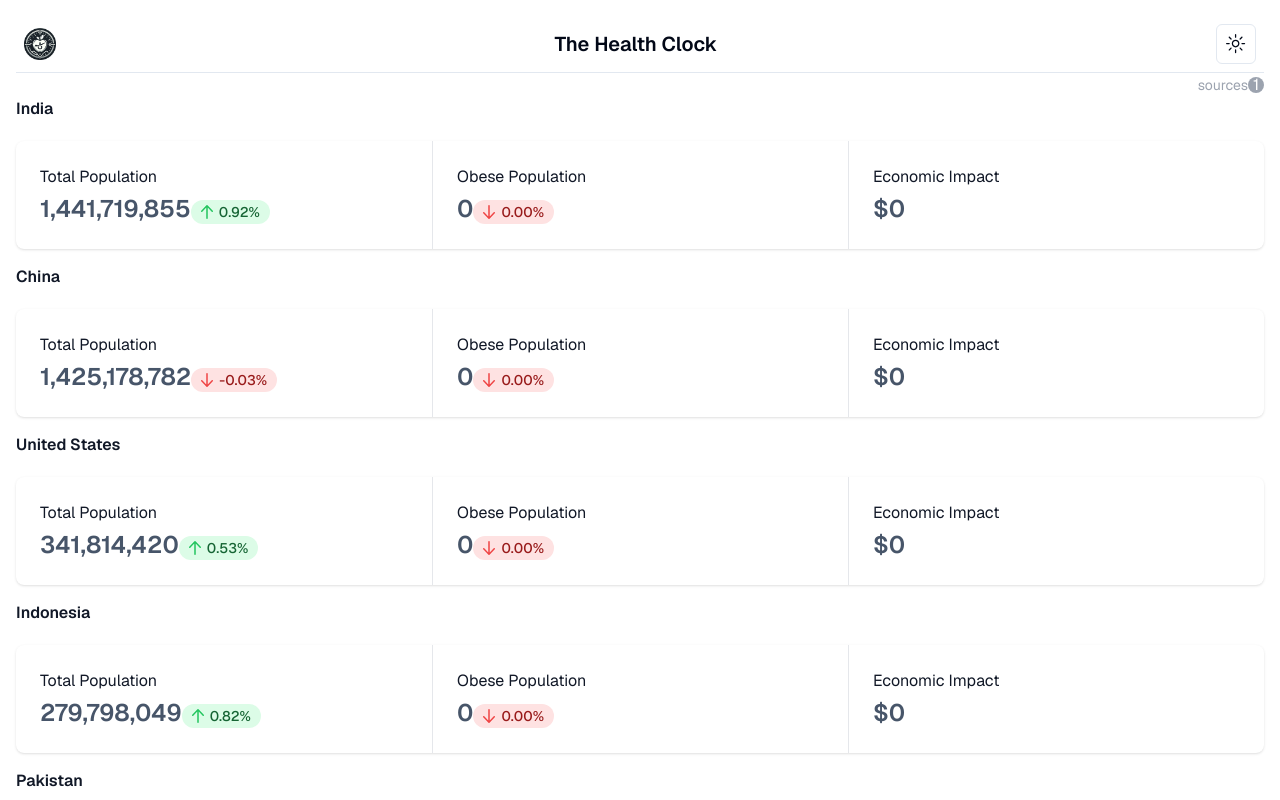
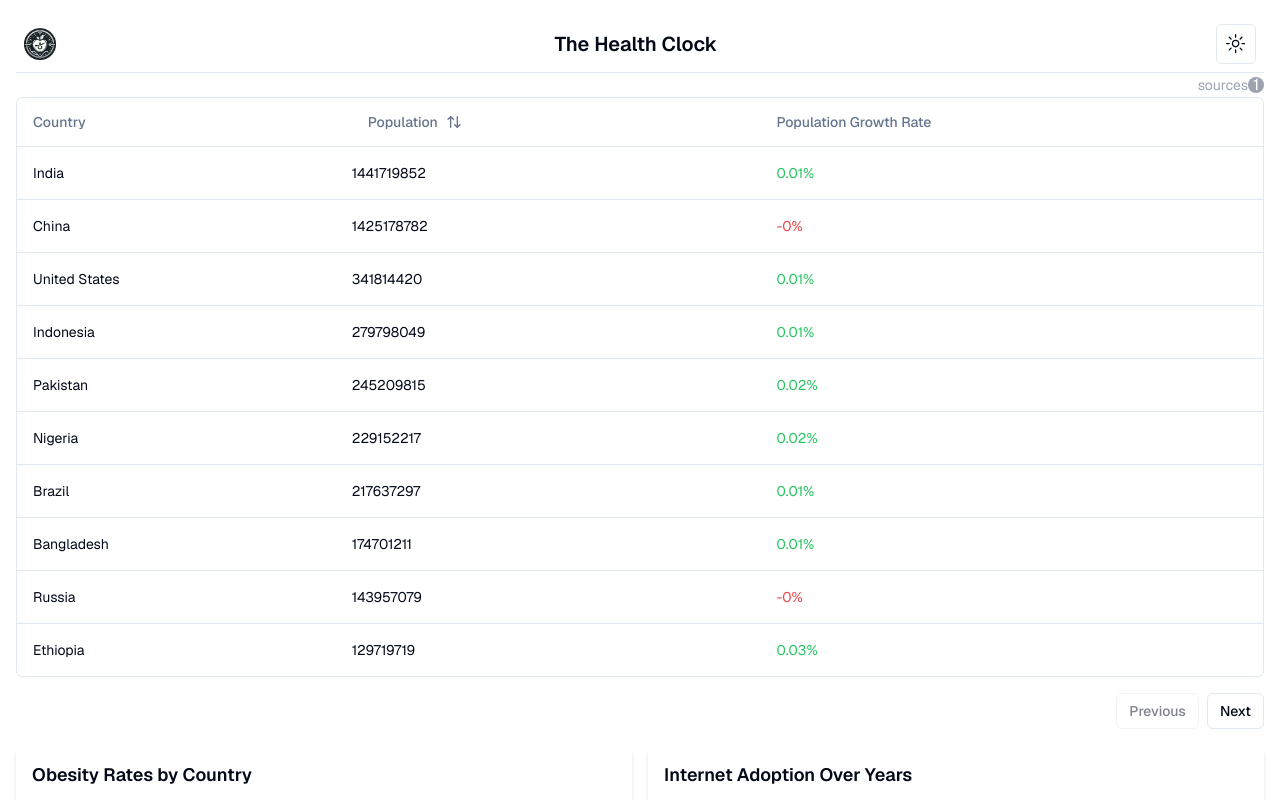
Before and after one commit to ParkerRex/crazyhealthstats.com, a Next.js app: page / in a window 1280 px wide. Shown: the top 800 px of the page. Built offline with nearby package versions, Linux system fonts and the light colour scheme.

Commit message:
removed the loop through, added table with pagination

```diff
--- a/src/app/page.tsx
+++ b/src/app/page.tsx
@@ -1,19 +1,20 @@
 
 "use client";
-
+import { CountryData, columns } from "../components/columns"
 import { useEffect, useState } from 'react';
 import AreaChartHero from '../components/AreaChartHero';
 import BarChartHero from '../components/BarChartHero';
 import { fetchClientData } from '../utils/fetchData';
-import ObesityCounter from '@/components/obesitycounter';
 import countryObesityJson from "../../public/data/obesity_country_percentage.json";
 import Image from 'next/image';
 import { ModeToggle } from '@/components/ToggleTheme';
+import { DataTable } from '@/components/data-table';
 
 export default function Home() {
   const [internetAdoptionData, setInternetAdoptionData] = useState([]);
   const [obesityData, setObesityData] = useState([]);
   const [depressionData, setDepressionData] = useState([]);
+  const [countryData, setCountryData] = useState([]);
 
   useEffect(() => {
     async function fetchData() {
@@ -21,9 +22,11 @@ export default function Home() {
         const internetData = await fetchClientData('/data/internet_adoption.json');
         const obesityData = await fetchClientData('/data/obesity.json');
         const depressionData = await fetchClientData('/data/depression.json');
+        const countryData = await fetchClientData('/data/combined-data.json');
         setInternetAdoptionData(internetData);
         setObesityData(obesityData);
         setDepressionData(depressionData);
+        setCountryData(countryData);
       } catch (error) {
         console.error('Failed to fetch data:', error);
       }
@@ -45,7 +48,9 @@ export default function Home() {
           <a className="text-white" href="https://worldpopulationreview.com/"> 1</a>
         </button>
       </div>
-      <ObesityCounter />
+      <div>
+        <DataTable columns={columns} data={countryData} />
+      </div>
 
       <div className="grid grid-cols-1 md:grid-cols-2 gap-4">
         <div className="space-y-4">
--- /dev/null
+++ b/src/components/columns.tsx
@@ -0,0 +1,60 @@
+"use client";
+
+import { useState, useEffect } from "react";
+import { ColumnDef } from "@tanstack/react-table"
+import { Button } from "@/components/ui/button"
+import { ArrowUpDown, MoreHorizontal } from "lucide-react";
+
+import {
+  DropdownMenu,
+  DropdownMenuContent,
+  DropdownMenuItem,
+  DropdownMenuLabel,
+  DropdownMenuSeparator,
+  DropdownMenuTrigger,
+} from "@/components/ui/dropdown-menu"
+
+import { cn } from "@/lib/utils";
+import rawData from "../../public/data/combined-data.json"
+const countryData: CountryData[] = rawData as CountryData[];
+
+
+export type CountryData = {
+  country: string;
+  population: number;
+  populationGrowthRate: number;
+  obesity?: number;
+  obesityGrowthRate?: number;
+  directCosts?: number;
+}
+
+
+
+export const columns: ColumnDef<CountryData>[] = [
+  {
+    accessorKey: "country",
+    header: "Country",
+  },
+  {
+    accessorKey: "population",
+    header: ({ column }) => (
+      <Button
+        variant="ghost"
+        onClick={() => column.toggleSorting(column.getIsSorted() === "asc")}
+      >
+        Population
+        <ArrowUpDown className="ml-2 h-4 w-4" />
+      </Button>
+    ),
+  },
+  {
+    accessorKey: "populationGrowthRate",
+    header: "Population Growth Rate",
+    cell: ({ getValue }) => {
+      const value = getValue() as number;
+      const colorClass = value >= 0 ? 'text-green-500' : 'text-red-500';
+      const formattedValue = new Intl.NumberFormat('en-US', { style: 'percent', maximumFractionDigits: 2 }).format(value / 100);
+      return <span className={cn(colorClass)}>{formattedValue}</span>;
+    }
+  },
+]
--- /dev/null
+++ b/src/components/data-table.tsx
@@ -0,0 +1,115 @@
+"use client"
+
+import { Button } from "@/components/ui/button"
+import {
+	ColumnDef,
+	SortingState,
+	flexRender,
+	getCoreRowModel,
+	getPaginationRowModel,
+	getSortedRowModel,
+	useReactTable,
+} from "@tanstack/react-table"
+
+import * as React from "react";
+
+import {
+	Table,
+	TableBody,
+	TableCell,
+	TableHead,
+	TableHeader,
+	TableRow,
+} from "@/components/ui/table"
+
+interface DataTableProps<TData, TValue> {
+	columns: ColumnDef<TData, TValue>[]
+	data: TData[]
+}
+
+export function DataTable<TData, TValue>({
+	columns,
+	data,
+}: DataTableProps<TData, TValue>) {
+	const [sorting, setSorting] = React.useState<SortingState>([])
+	const table = useReactTable({
+		data,
+		columns,
+		getCoreRowModel: getCoreRowModel(),
+		getPaginationRowModel: getPaginationRowModel(),
+		onSortingChange: setSorting,
+		getSortedRowModel: getSortedRowModel(),
+		state: {
+			sorting,
+		}
+	})
+
+	return (
+		<div>
+			<div className="rounded-md border">
+				<Table>
+					<TableHeader>
+						{table.getHeaderGroups().map((headerGroup) => (
+							<TableRow key={headerGroup.id}>
+								{headerGroup.headers.map((header) => {
+									return (
+										<TableHead key={header.id}>
+											{header.isPlaceholder
+												? null
+												: flexRender(
+													header.column.columnDef.header,
+													header.getContext()
+												)}
+										</TableHead>
+									)
+								})}
+							</TableRow>
+						))}
+					</TableHeader>
+					<TableBody>
+						{table.getRowModel().rows?.length ? (
+							table.getRowModel().rows.map((row) => (
+								<TableRow
+									key={row.id}
+									data-state={row.getIsSelected() && "selected"}
+								>
+									{row.getVisibleCells().map((cell) => (
+										<TableCell key={cell.id}>
+											{flexRender(cell.column.columnDef.cell, cell.getContext())}
+										</TableCell>
+									))}
+								</TableRow>
+							))
+						) : (
+							<TableRow>
+								<TableCell colSpan={columns.length} className="h-24 text-center">
+									No results.
+								</TableCell>
+							</TableRow>
+						)}
+					</TableBody>
+				</Table>
+			</div>
+			<div className="flex items-center justify-end space-x-2 py-4">
+				<Button
+					variant="outline"
+					size="sm"
+					onClick={() => table.previousPage()}
+					disabled={!table.getCanPreviousPage()}
+				>
+					Previous
+				</Button>
+				<Button
+					variant="outline"
+					size="sm"
+					onClick={() => table.nextPage()}
+					disabled={!table.getCanNextPage()}
+				>
+					Next
+				</Button>
+			</div>
+		</div>
+
+	)
+
+}
--- a/src/components/obesitycounter.tsx
+++ /dev/null
@@ -1,99 +0,0 @@
-"use client";
-
-import { useState, useEffect } from "react";
-import { ArrowUpIcon, ArrowDownIcon } from '@heroicons/react/20/solid';
-import { cn } from "@/lib/utils";
-import rawData from "../../public/data/combined-data.json"
-const countryData: CountryData[] = rawData as CountryData[];
-
-
-interface CountryData {
-  country: string;
-  population: number;
-  populationGrowthRate: number;
-  obesity?: number;
-  obesityGrowthRate?: number;
-  directCosts?: number;
-}
-
-const ObesityCounter = () => {
-  return (
-    <div className="space-y-4">
-      {countryData.map((data) => (
-        <CountryObesityCounter key={data.country} {...data} />
-      ))}
-    </div>
-  );
-};
-
-const CountryObesityCounter: React.FC<CountryData> = ({
-  country,
-  population,
-  populationGrowthRate,
-  obesity = 0,
-  obesityGrowthRate = 0,
-  directCosts = 0 // defaults
-}) => {
-  const [currentPopulation, setCurrentPopulation] = useState(population);
-  const [currentObesity, setCurrentObesity] = useState(obesity);
-
-  useEffect(() => {
-    const interval = setInterval(() => {
-      setCurrentPopulation(prev => prev + (prev * populationGrowthRate / (365 * 24 * 60 * 60)));
-      setCurrentObesity(prev => prev + (prev * obesityGrowthRate / (365 * 24 * 60 * 60)));
-    }, 1000);
-
-    return () => clearInterval(interval);
-  }, [populationGrowthRate, obesityGrowthRate]);
-
-
-  return (
-    <div>
-      <h3 className="text-base font-semibold leading-6 text-gray-900">{country}</h3>
-      <dl className="mt-5 grid grid-cols-1 divide-y divide-gray-200 overflow-hidden rounded-lg bg-white shadow md:grid-cols-3 md:divide-x md:divide-y-0">
-        <div className="px-4 py-5 sm:p-6">
-          <dt className="text-base font-normal text-gray-900">Total Population</dt>
-          <dd className="mt-1 flex items-baseline justify-between md:block lg:flex">
-            <div className="flex items-baseline text-2xl font-semibold text-slate-600">
-              {Math.round(currentPopulation).toLocaleString('en-US')}
-              <span className={cn(populationGrowthRate > 0 ? 'bg-green-100 text-green-800' : 'bg-red-100 text-red-800', 'inline-flex items-baseline rounded-full px-2.5 py-0.5 text-sm font-medium')}>
-                {populationGrowthRate > 0 ? (
-                  <ArrowUpIcon className="-ml-1 mr-0.5 h-5 w-5 flex-shrink-0 self-center text-green-500" aria-hidden="true" />
-                ) : (
-                  <ArrowDownIcon className="-ml-1 mr-0.5 h-5 w-5 flex-shrink-0 self-center text-red-500" aria-hidden="true" />
-                )}
-                {(populationGrowthRate * 100).toFixed(2)}%
-              </span>
-            </div>
-          </dd>
-        </div>
-        <div className="px-4 py-5 sm:p-6">
-          <dt className="text-base font-normal text-gray-900">Obese Population</dt>
-          <dd className="mt-1 flex items-baseline justify-between md:block lg:flex">
-            <div className="flex items-baseline text-2xl font-semibold text-slate-600">
-              {Math.round(currentObesity).toLocaleString('en-US')}
-              <span className={cn(obesityGrowthRate > 0 ? 'bg-green-100 text-green-800' : 'bg-red-100 text-red-800', 'inline-flex items-baseline rounded-full px-2.5 py-0.5 text-sm font-medium')}>
-                {obesityGrowthRate > 0 ? (
-                  <ArrowUpIcon className="-ml-1 mr-0.5 h-5 w-5 flex-shrink-0 self-center text-green-500" aria-hidden="true" />
-                ) : (
-                  <ArrowDownIcon className="-ml-1 mr-0.5 h-5 w-5 flex-shrink-0 self-center text-red-500" aria-hidden="true" />
-                )}
-                {(obesityGrowthRate * 100).toFixed(2)}%
-              </span>
-            </div>
-          </dd>
-        </div>
-        <div className="px-4 py-5 sm:p-6">
-          <dt className="text-base font-normal text-gray-900">Economic Impact</dt>
-          <dd className="mt-1 flex items-baseline justify-between md:block lg:flex">
-            <div className="flex items-baseline text-2xl font-semibold text-slate-600">
-              ${directCosts.toLocaleString('en-US')}
-            </div>
-          </dd>
-        </div>
-      </dl>
-    </div>
-  );
-};
-
-export default ObesityCounter;
```
